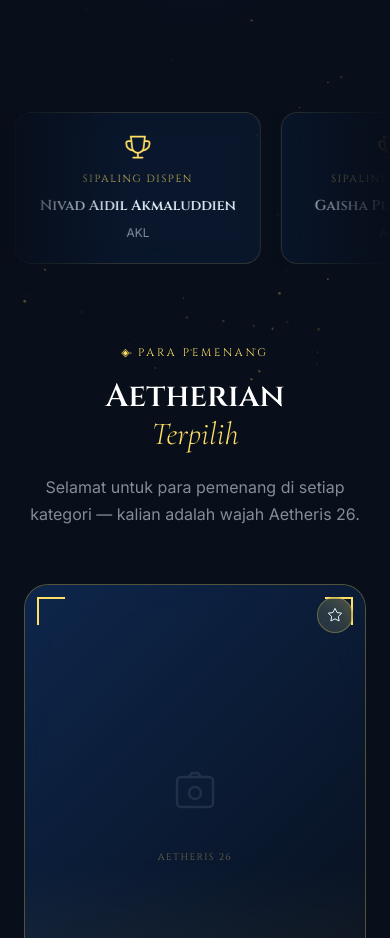
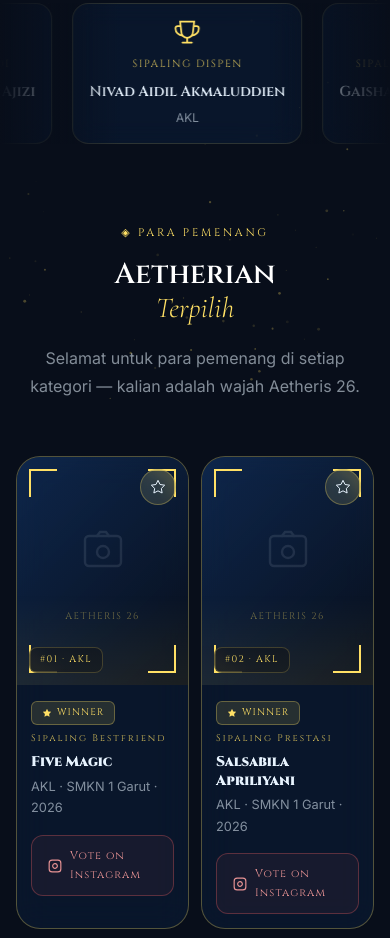
Before and after one commit to maulidkid122-art/Aetheris26, a plain HTML site: page awards.html in a window 390 px wide. Shown: the part 407-1345 px from the top of the page. Drawn offline with nearby package versions, Linux system fonts and the light colour scheme.

Commit message:
Update awards.html

```diff
--- a/awards.html
+++ b/awards.html
@@ -86,9 +86,34 @@
     .nom-group-title { font-family: var(--font-display); font-size: 0.8rem; letter-spacing: 0.2em; color: var(--sky); margin: 48px 0 20px; padding-bottom: 10px; border-bottom: 1px solid var(--glass-border); text-transform: uppercase; display: flex; align-items: center; gap: 10px; }
     .nom-group-title::before { content: ''; display: block; width: 24px; height: 1px; background: var(--sky); }
 
-    @media (max-width: 600px) {
-        .nominations-grid { grid-template-columns: repeat(auto-fill, minmax(240px, 1fr)); }
+
+    /* ===== MOBILE FIXES ===== */
+    @media (max-width: 768px) {
+        /* Hero */
+        .awards-hero { padding: 110px 0 60px; }
+        .awards-hero-sub { font-size: 0.9rem; padding: 0 8px; }
+        /* Winner ticker chips */
+        .winner-chip { min-width: 170px; padding: 14px 16px; }
+        /* Nominations grid: 1 col on narrow, 2 col on wider mobile */
+        .nominations-grid { grid-template-columns: repeat(auto-fill, minmax(260px, 1fr)); gap: 16px; }
+        /* Filter tabs: smaller and wrap nicely */
+        .awards-filter { gap: 8px; margin-bottom: 32px; }
+        .filter-tab { font-size: 0.65rem; padding: 7px 14px; }
+        /* Section padding */
+        .nominations-section { padding: 40px 0 60px; }
+        /* Container padding */
+        .container { padding: 0 16px; }
     }
+    @media (max-width: 480px) {
+        .awards-hero { padding: 100px 0 48px; }
+        .nominations-grid { grid-template-columns: 1fr 1fr; gap: 12px; }
+        /* On very small screens, single column */
+
+        .nom-name { font-size: 0.88rem; }
+        .nom-body { padding: 14px; }
+        .section-title { font-size: 1.8rem; }
+    }
+
     </style>
 </head>
 <body>
```
